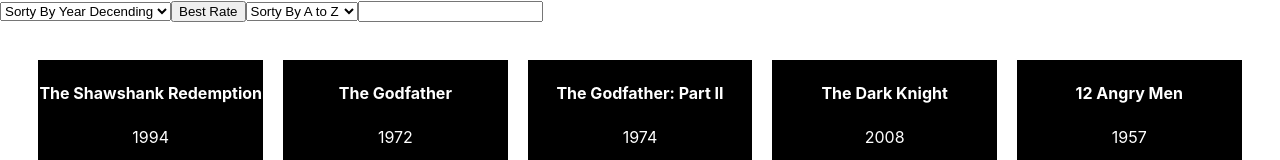
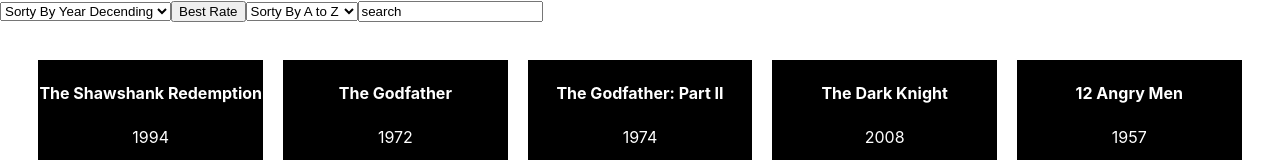
Before and after one commit to AlinaNerlich-dev/firstReact, a React (Create React App) app: page / in a window 1280 px wide. Shown: the top 160 px of the page. Built offline with nearby package versions, Linux system fonts and the light colour scheme.

Commit message:
serachBar

```diff
--- a/src/App.js
+++ b/src/App.js
@@ -48,6 +48,15 @@ class App extends React.Component {
     }
   }
 
+  searchMovie(e){
+
+    const title = e.target.value;
+
+    this.setState({
+      movieList: moviesDb.filter(movie => movie.title.includes(title))
+    })
+  }
+
 
   render(){
   return (
@@ -59,12 +68,12 @@ class App extends React.Component {
 
       <button onClick={e => this.bestRate(e)} name="bestRate" id="bestRate">Best Rate</button>
 
-      <select onChange={e => this.AtoZ(e)} name="aToZ" id="aToZ">
+      <select onChange={e => this.AtoZ(e)} name="AtoZ" id="AtoZ">
         <option value="aToZ">Sorty By A to Z</option>
         <option value="zToA">Sorty By Z to A</option>
       </select>
 
-      <input type="text" value=""/>
+      <input onInput={e => this.searchMovie(e)} type="text" value="search" placeholder="search"/>
 
       <div className="Container">
         {moviesDb.map((movie, index) =>
```
